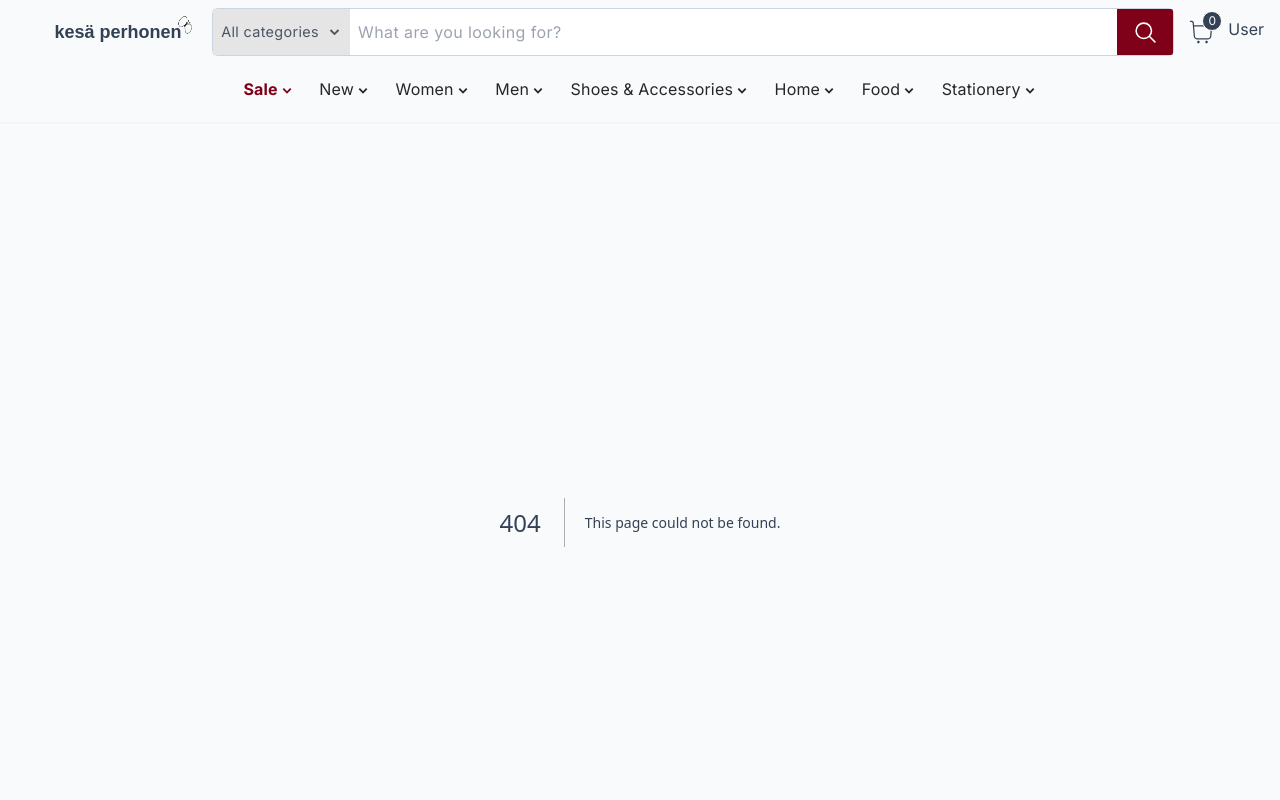
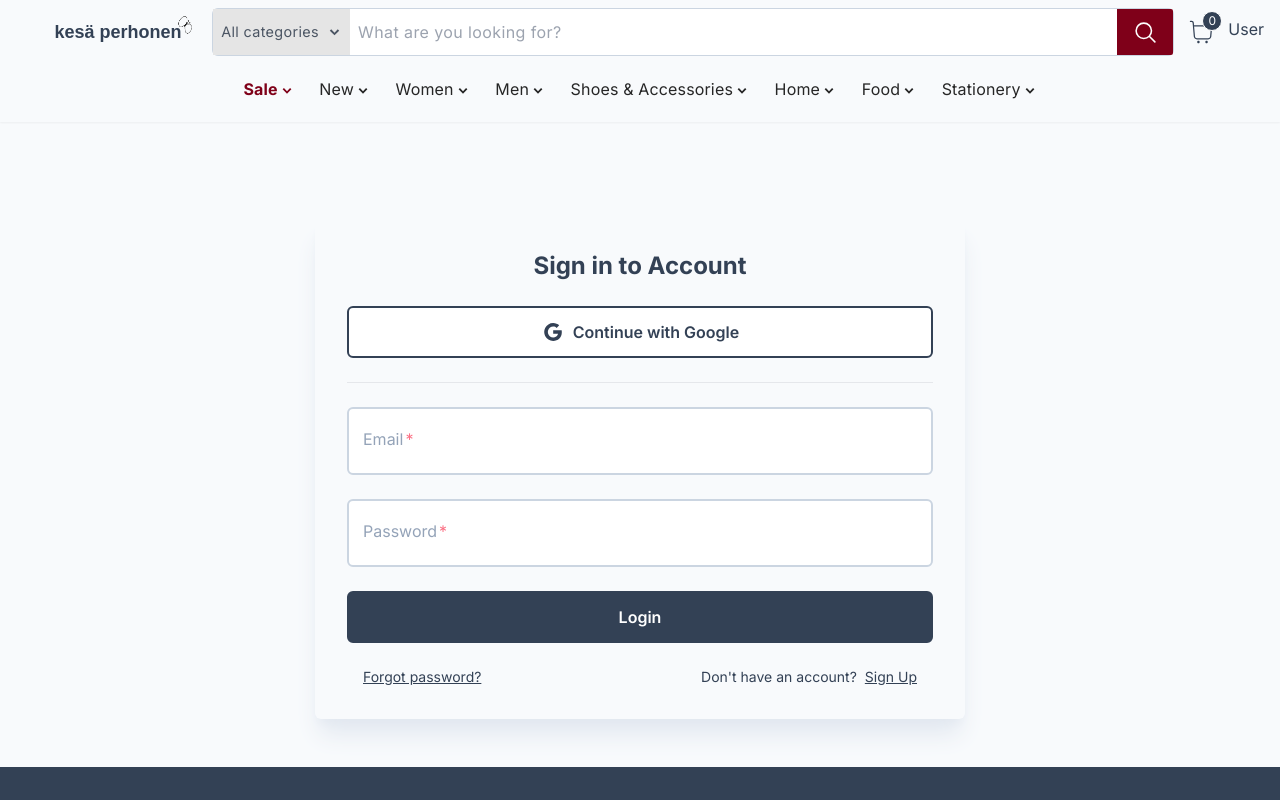
Before and after one commit to nocturnalhum/kesa-perhonen2, a Next.js app: page /login in a window 1280 px wide. Before the commit this address had no page. Shown: the top 800 px of the page. Built offline with nearby package versions, Linux system fonts and the light colour scheme.

Commit message:
Set up Login Form pages

```diff
--- /dev/null
+++ b/app/login/LoginForm.tsx
@@ -0,0 +1,99 @@
+'use client';
+
+import { useEffect, useState } from 'react';
+import Link from 'next/link';
+import { FieldValues, SubmitHandler, useForm } from 'react-hook-form';
+import Heading from '../components/Heading';
+import { AiOutlineGoogle } from 'react-icons/ai';
+import { signIn } from 'next-auth/react';
+import { useRouter } from 'next/navigation';
+import toast from 'react-hot-toast';
+import Button from '../components/Button';
+import Input from '../components/InputField';
+
+const LoginForm = () => {
+  const [isLoading, setIsLoading] = useState(false);
+  const router = useRouter();
+
+  const {
+    register,
+    handleSubmit,
+    formState: { errors },
+  } = useForm<FieldValues>({
+    defaultValues: {
+      email: '',
+      password: '',
+    },
+  });
+
+  const onSubmit: SubmitHandler<FieldValues> = (data) => {
+    setIsLoading(true);
+    signIn('credentials', { ...data, redirect: false }).then((callback) => {
+      setIsLoading(false);
+      if (callback?.ok) {
+        router.push('/cart');
+        router.refresh();
+        toast.success('Logged In');
+      }
+
+      if (callback?.error) {
+        toast.error(callback.error);
+      }
+    });
+  };
+
+  const handleKeyPress = (event: React.KeyboardEvent<HTMLInputElement>) => {
+    if (event.key === 'Enter') {
+      handleSubmit(onSubmit)();
+    }
+  };
+
+  return (
+    <>
+      <Heading title='Sign in to Account' />
+      <Button
+        outline
+        label='Continue with Google'
+        icon={AiOutlineGoogle}
+        onClick={() => {
+          signIn('google');
+        }}
+      />
+      <hr className='bg-slate-300 w-full h-px' />
+
+      <Input
+        id='email'
+        label='email'
+        disabled={isLoading}
+        register={register}
+        errors={errors}
+        required
+      />
+      <Input
+        id='password'
+        label='password'
+        disabled={isLoading}
+        register={register}
+        errors={errors}
+        required
+        type='password'
+        onKeyDown={handleKeyPress}
+      />
+      <Button
+        label={isLoading ? 'Loading' : 'Login'}
+        onClick={handleSubmit(onSubmit)}
+      />
+      <div className='flex items-center justify-between w-full px-4'>
+        <p className='text-sm underline'>Forgot password?</p>
+        <p className='text-sm'>
+          {`Don't have an account?`}
+          <Link href='/register' className='underline ml-2'>
+            Sign Up
+          </Link>
+        </p>
+      </div>
+    </>
+  );
+};
+
+export default LoginForm;
--- /dev/null
+++ b/app/login/page.tsx
@@ -0,0 +1,16 @@
+import React from 'react';
+import Container from '../components/Container';
+import FormWrap from '../components/FormWrap';
+import LoginForm from './LoginForm';
+
+const Login = async () => {
+  return (
+    <Container>
+      <FormWrap>
+        <LoginForm />
+      </FormWrap>
+    </Container>
+  );
+};
+
+export default Login;
```
